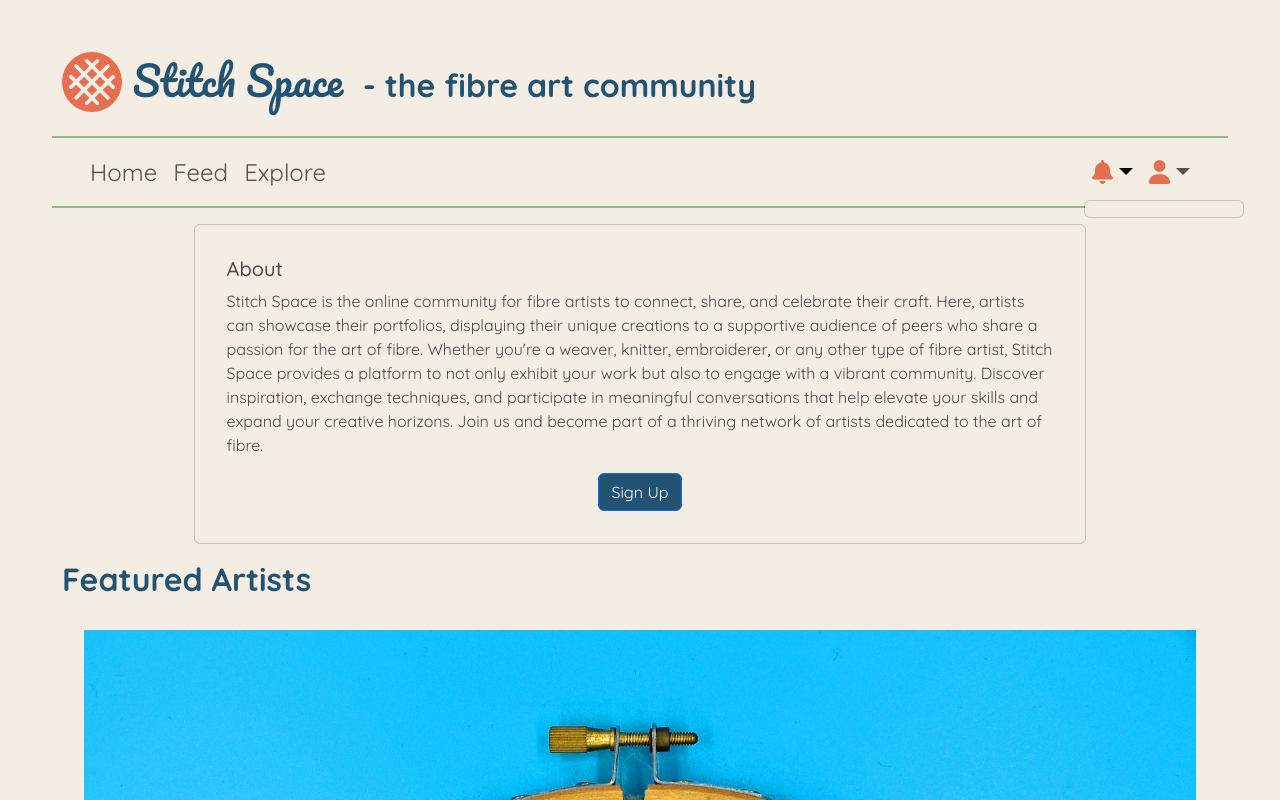
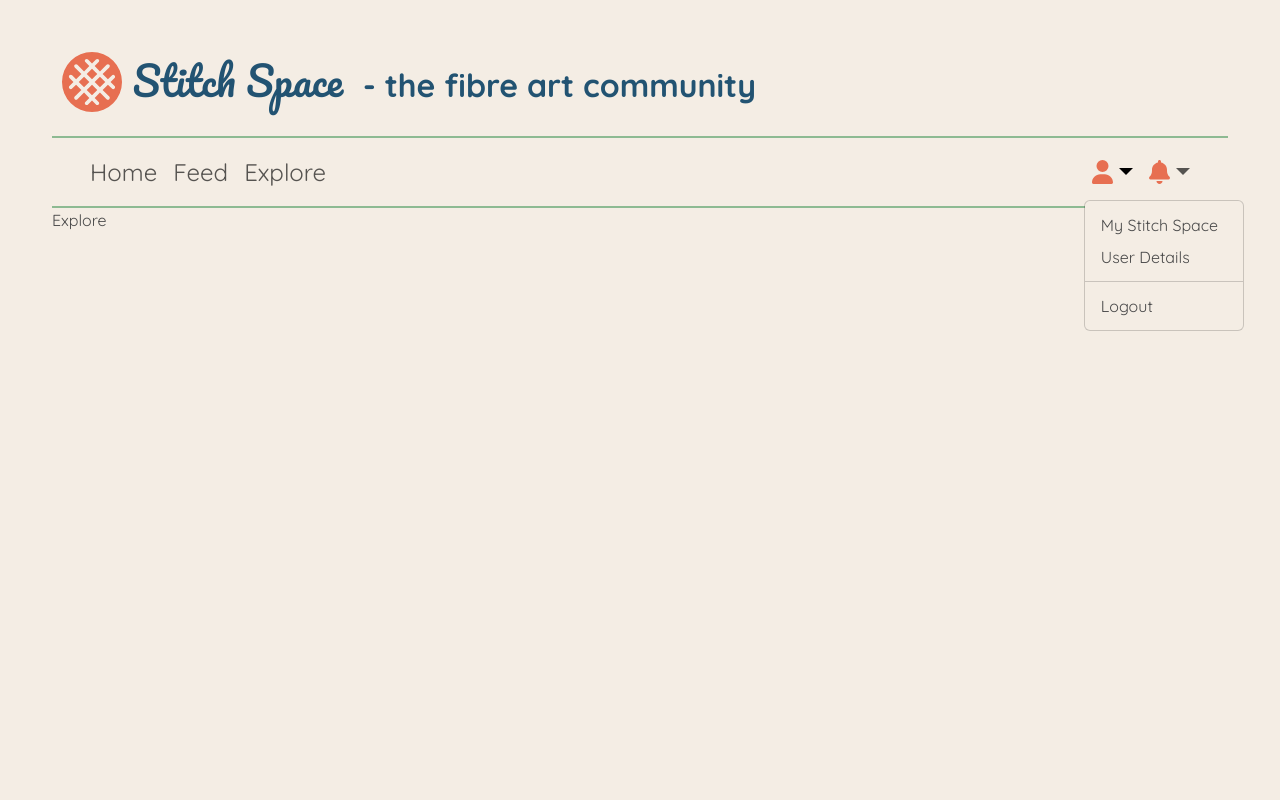
Before and after one commit to EvitaKnits/stitch-space, a React (Vite) app: page /explore in a window 1280 px wide. Both pictures are taken after a click on the button 1112 px from the left and 172 px from the top of the page. Shown: the top 800 px of the page. Built offline with nearby package versions, Linux system fonts and the light colour scheme.

Commit message:
Add Routing

```diff
--- a/package.json
+++ b/package.json
@@ -24,7 +24,8 @@
     "path": "^0.12.7",
     "react": "^18.3.1",
     "react-bootstrap": "^2.10.4",
-    "react-dom": "^18.3.1"
+    "react-dom": "^18.3.1",
+    "react-router-dom": "^6.26.2"
   },
   "devDependencies": {
     "@eslint/js": "^9.9.0",
--- a/src/App.jsx
+++ b/src/App.jsx
@@ -1,9 +1,17 @@
+import { BrowserRouter as Router, Routes, Route } from 'react-router-dom';
 import { FontAwesomeIcon } from '@fortawesome/react-fontawesome';
 import { faStroopwafel } from '@fortawesome/free-solid-svg-icons';
 import styles from './App.module.css';
 import NavBar from './components/NavBar/NavBar';
-import About from './components/About/About';
-import FeaturedArtists from './components/FeaturedArtists/FeaturedArtists';
+import Home from './pages/Home/Home';
+import Feed from './pages/Feed';
+import Explore from './pages/Explore';
+import Login from './pages/Login';
+import MyStitchSpace from './pages/MyStitchSpace';
+import Register from './pages/Register';
+import UserDetails from './pages/UserDetails';
+import NotFound from './pages/NotFound';
+
 
 function App() {
     return (
@@ -14,9 +22,19 @@ function App() {
                     <h2>- the fibre art community</h2>
                 </div>
                 <NavBar />
-                <About />
-                <h2>Featured Artists</h2>
-                <FeaturedArtists />
+                <Router>
+                    <Routes>
+                        <Route path="/" element={<Home/>} />
+                        <Route path="/feed" element={<Feed/>} />
+                        <Route path="/explore" element={<Explore/>} />
+                        <Route path="/login" element={<Login/>} />
+                        <Route path="/mystitchspace" element={<MyStitchSpace/>} />
+                        <Route path="/register" element={<Register/>} />
+                        <Route path="/userdetails" element={<UserDetails/>} />
+                        {/* 404 route for unmatched paths */}
+                        <Route path="*" element={<NotFound />} />
+                    </Routes>
+                </Router>
             </header>
         </div>
     );
--- a/src/components/NavBar/NavBar.jsx
+++ b/src/components/NavBar/NavBar.jsx
@@ -15,26 +15,26 @@ const NavBar = () => {
                 <Navbar.Toggle aria-controls="basic-navbar-nav" />
                 <Navbar.Collapse id="basic-navbar-nav">
                     <Nav className="me-auto">
-                        <Nav.Link href="#home">Home</Nav.Link>
-                        <Nav.Link href="#feed">Feed</Nav.Link>
-                        <Nav.Link href="#explore">Explore</Nav.Link>
+                        <Nav.Link href="/">Home</Nav.Link>
+                        <Nav.Link href="/feed">Feed</Nav.Link>
+                        <Nav.Link href="/explore">Explore</Nav.Link>
                     </Nav>
                     <Nav className="ms-auto">
+                        <NavDropdown title={
+                            <>
+                                <FontAwesomeIcon icon={faUser} className='icons' />
+                            </>
+                        } id="user-nav-dropdown">
+                            <NavDropdown.Item href="/mystitchspace">My Stitch Space</NavDropdown.Item>
+                            <NavDropdown.Item href="/userdetails">User Details</NavDropdown.Item>
+                            <NavDropdown.Divider />
+                            <NavDropdown.Item href="/login">Logout</NavDropdown.Item>
+                        </NavDropdown>
                         <NavDropdown title={
                             <>
                                 <FontAwesomeIcon icon={faBell} className='icons'/>
                             </>
                         } id="notifications-nav-dropdown">
-                        </NavDropdown>
-                        <NavDropdown title={
-                            <>
-                                <FontAwesomeIcon icon={faUser} className='icons' />
-                            </>
-                        } id="user-nav-dropdown">
-                            <NavDropdown.Item href="#action/3.1">My Stitch Space</NavDropdown.Item>
-                            <NavDropdown.Item href="#action/3.2">User Details</NavDropdown.Item>
-                            <NavDropdown.Divider />
-                            <NavDropdown.Item href="#action/3.3">Logout</NavDropdown.Item>
                         </NavDropdown>
                     </Nav>
                 </Navbar.Collapse>
--- /dev/null
+++ b/src/pages/Explore.jsx
@@ -0,0 +1,5 @@
+const Explore = () => {
+    return <div>Explore</div>;
+};
+
+export default Explore;
--- /dev/null
+++ b/src/pages/Feed.jsx
@@ -0,0 +1,5 @@
+const Feed = () => {
+    return <div>Feed</div>;
+};
+
+export default Feed;
--- /dev/null
+++ b/src/pages/Home/Home.jsx
@@ -0,0 +1,15 @@
+import About from '../../components/About/About';
+import FeaturedArtists from '../../components/ExampleCarouselImage/ExampleCarouselImage';
+import { Fragment } from 'react';
+
+const Home = () => {
+    return (
+        <Fragment>
+            <About />
+            <h2>Featured Artists</h2>
+            <FeaturedArtists />
+        </Fragment>
+    );
+};
+
+export default Home;
--- /dev/null
+++ b/src/pages/Login.jsx
@@ -0,0 +1,5 @@
+const Login = () => {
+    return <div>Login</div>;
+};
+
+export default Login;
--- /dev/null
+++ b/src/pages/MyStitchSpace.jsx
@@ -0,0 +1,5 @@
+const MyStitchSpace = () => {
+    return <div>MyStitchSpace</div>;
+};
+
+export default MyStitchSpace;
--- /dev/null
+++ b/src/pages/NotFound.jsx
@@ -0,0 +1,5 @@
+const NotFound = () => {
+    return <div>NotFound</div>;
+};
+
+export default NotFound;
--- /dev/null
+++ b/src/pages/Register.jsx
@@ -0,0 +1,5 @@
+const Register = () => {
+    return <div>Register</div>;
+};
+
+export default Register;
--- /dev/null
+++ b/src/pages/UserDetails.jsx
@@ -0,0 +1,5 @@
+const UserDetails = () => {
+    return <div>UserDetails</div>;
+};
+
+export default UserDetails;
```
Also changed, not shown: src/pages/Home/Home.module.css (added), 1 other file (tests, documents, lock files or other folders).
